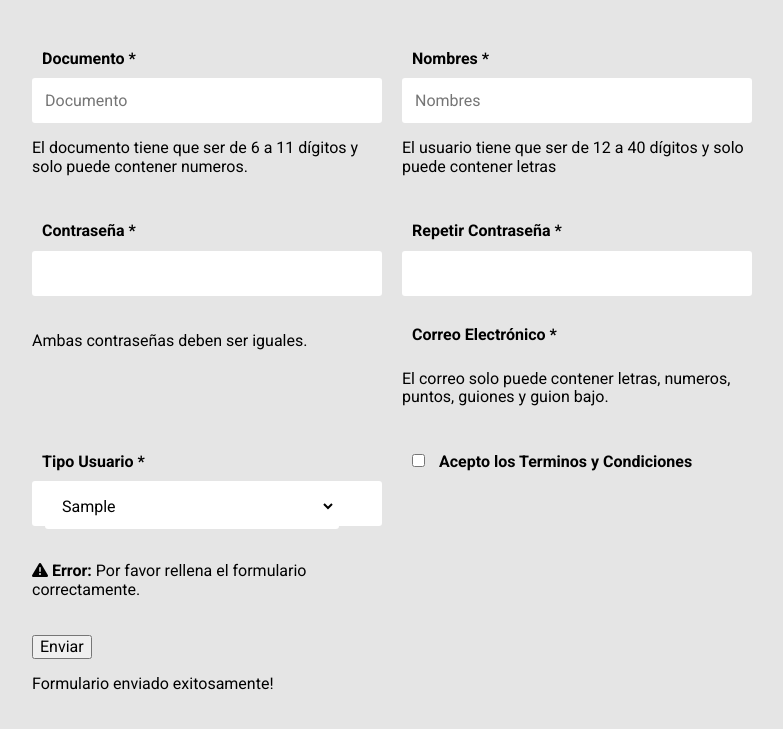
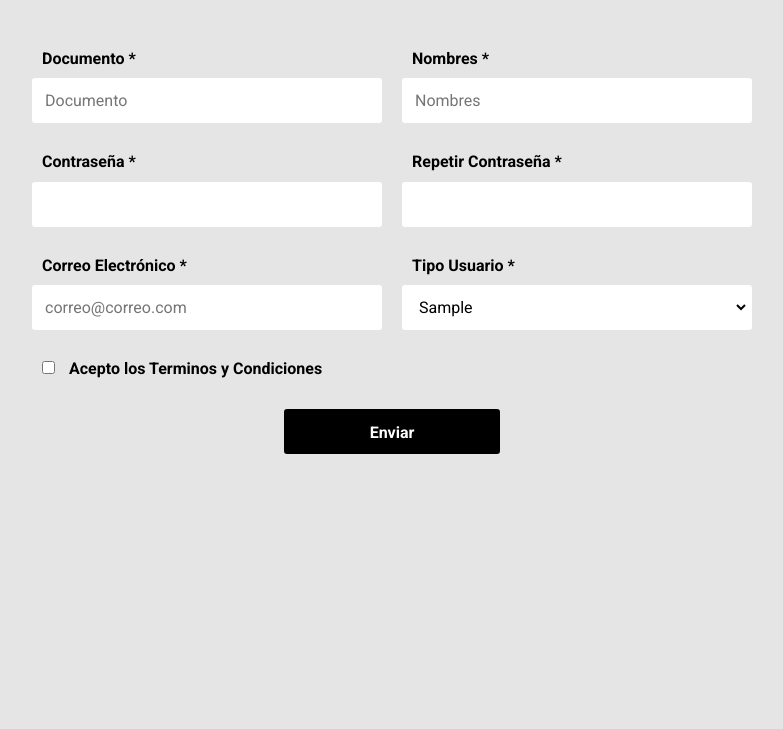
Before and after one commit to esquivel7809/java_exercise, a PHP site: page /crear_usu.php in a window 1280 px wide. Shown: the top 729 px of the page, without its empty margins (248-1031 px from the left). Run offline with PHP 8.4, Linux system fonts and the light colour scheme; tables that the repository leaves empty or names only in its code hold one stand-in row (values such as "Sample post"); some libraries are stand-ins or nearby versions.

Commit message:
correccion de estilos en el formulario

```diff
--- a/crear_usu.php
+++ b/crear_usu.php
@@ -32,7 +32,7 @@
                             <input type="text" class="formulario__input" name="usuario" id="usuario" placeholder="Documento">
                             <i class="formulario__validacion-estado fas fa-times-circle"></i>
                         </div>
-                        <p class="">
+                        <p class="formulario__mensaje-exito">
                             El documento tiene que ser de 6 a 11 dígitos y solo puede contener numeros.</p>
                 </div>
 
@@ -42,9 +42,9 @@
                     <label for="nombre" class="formulario__label">Nombres *</label>
                         <div class="">
                             <input type="text" class="formulario__input" onkeyup="mayus(this);" name="nombre" id="nombre" placeholder="Nombres">
-                            <i class=""></i>
+                            <i class="formulario__validacion-estado fas fa-times-circle"></i>
                         </div>
-                        <p class="">
+                        <p class="formulario__mensaje">
                             El usuario tiene que ser de 12 a 40 dígitos y solo puede contener letras</p>
                 </div>
 
@@ -55,7 +55,7 @@
                         <input  onkeyup="minus(this);" type="password" class="formulario__input" name="password" id="password">
                         <i class="formulario__validacion-estado fas fa-times-circle"></i>
                     </div>
-                    <p class="formulario__input-error">La contraseña tiene que ser de 8 a 12 dígitos Alfanumericos.</p>
+                    <p class="formulario__mensaje">La contraseña tiene que ser de 8 a 12 dígitos Alfanumericos.</p>
                 </div>
 
                 <!-- Grupo: Contraseña 2 -->
@@ -64,23 +64,23 @@
                         <input type="password" class="formulario__input" name="password2" id="password2">
                         <i class="formulario__validacion-estado fas fa-times-circle"></i>
                     </div>
-                    <p class="">Ambas contraseñas deben ser iguales.</p>
+                    <p class="formulario__mensaje">Ambas contraseñas deben ser iguales.</p>
                 </div>
 
 
                 <!-- Grupo: Correo Electronico -->
                 <div class="formulario__grupo-input" id="grupo__correo">
                     <label for="correo" class="formulario__label">Correo Electrónico *</label>
-                    <div class=">
+                    <div class="formulario__grupo-input">
                         <input onkeyup="minus(this);" type="email" class="formulario__input" name="correo" id="correo" placeholder="correo@correo.com">
                         <i class="formulario__validacion-estado fas fa-times-circle"></i>
                     </div>
-                    <p class="">El correo solo puede contener letras, numeros, puntos, guiones y guion bajo.</p>
+                    <p class="formulario__mensaje">El correo solo puede contener letras, numeros, puntos, guiones y guion bajo.</p>
                 </div>
 
                 <div class="formulario__grupo-select" id="grupo__telefono">
                     <label for="id_tip_use" class="formulario__label">Tipo Usuario *</label>
-				    <div class="formulario__select">
+				    <div class="formulario__grupo-select">
                         <select  name="id_tip_use" id="id_tip_use" class="formulario__select" required>
                             <!-- <option value="" selected="">** Seleccione Tipo Usuario **</option> -->
                                 <?php
@@ -105,15 +105,15 @@
 				</label>
 			</div>
 
-			<div class="" id="formulario__mensaje">
+			<div class="formulario__mensaje" id="formulario__mensaje">
 				<p><i class="fas fa-exclamation-triangle"></i> <b>Error:</b> Por favor rellena el formulario correctamente. </p>
 			</div>
 
             <p class="text-center">
 
-            <div class="">
-                <button type="submit" class="" name="save" value="guardar" >Enviar</button>
-                <p class="" id="formulario__mensaje-exito">Formulario enviado exitosamente!</p>
+            <div class="formulario__grupo-btn-enviar">
+                <button type="submit" class="formulario__btn" name="save" value="guardar" >Enviar</button>
+                <p class="formulario__mensaje-exito" id="formulario__mensaje-exito">Formulario enviado exitosamente!</p>
             </div>
 
 
--- a/js/formulario.js
+++ b/js/formulario.js
@@ -37,9 +37,9 @@ const validarFormulario = (e) => {
 		case "correo":
 			validarCampo(expresiones.correo, e.target, 'correo');
 		break;
-		// case "telefono":
-		// 	validarCampo(expresiones.telefono, e.target, 'telefono');
-		// break;
+		case "telefono":
+		validarCampo(expresiones.telefono, e.target, 'telefono');
+		break;
 
 	}
 }
```
